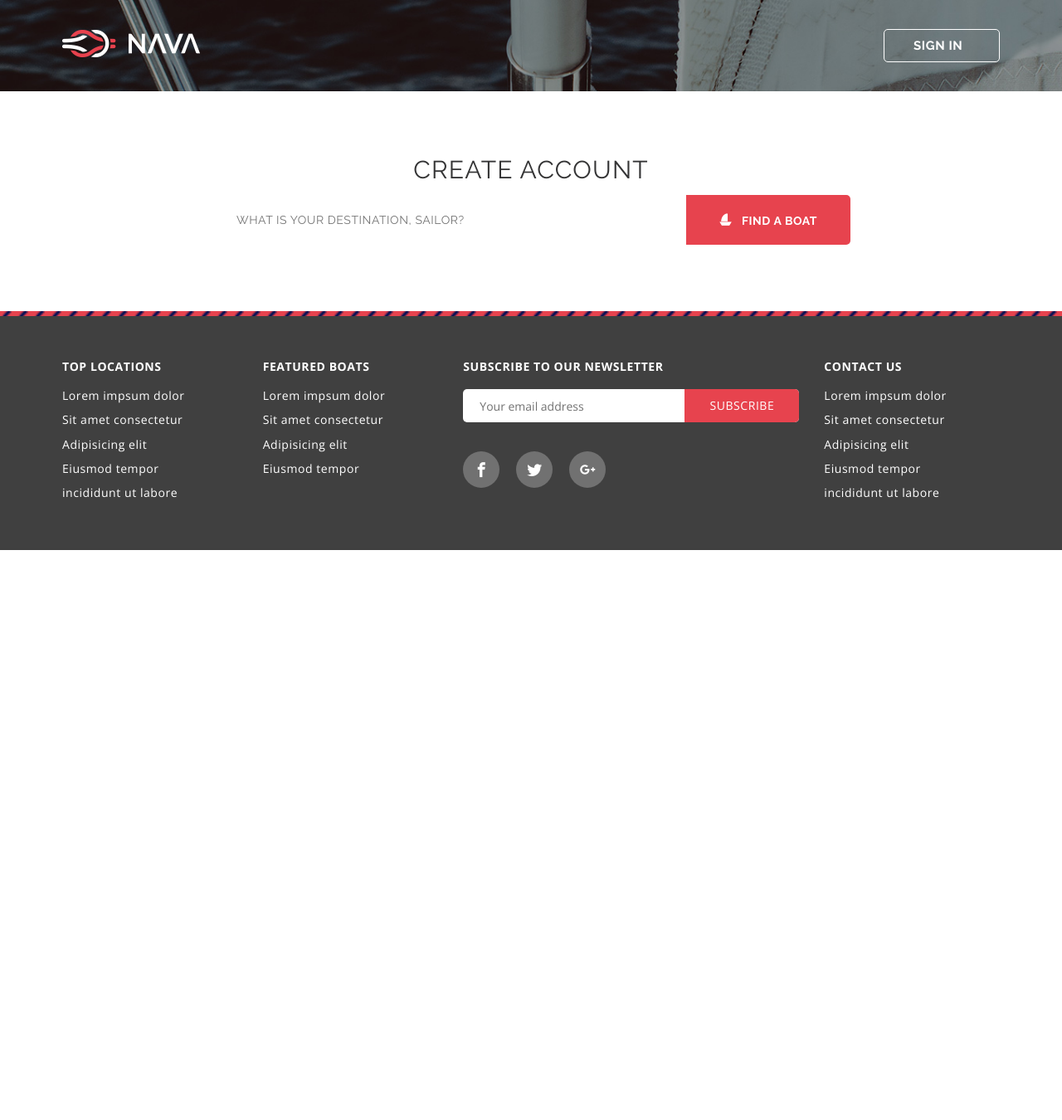
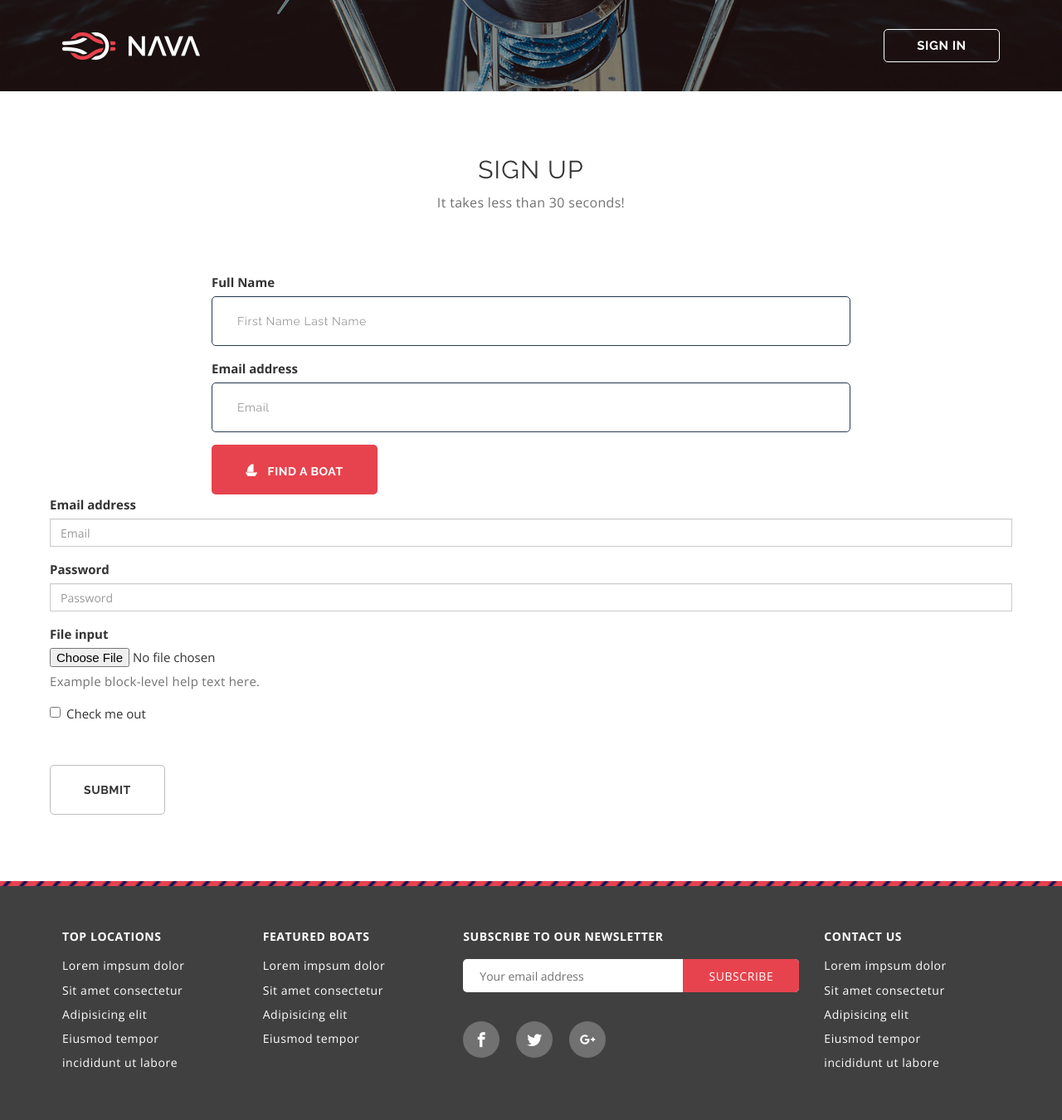
Before and after one commit to deone/btc, a Django app: page /accounts/create in a window 1280 px wide. Shown: the whole page at 83% size. Before the commit the page ends 663 px from the top, so only its background shows below. Run offline with Django 3.2, Linux system fonts and the light colour scheme; some libraries are stand-ins or nearby versions; some web fonts are replaced.

Commit message:
Signup template.

```diff
--- a/accounts/templates/accounts/create.html
+++ /dev/null
@@ -1,34 +0,0 @@
-{% extends 'base.html' %}
-
-{% load static %}
-
-{% block extra_css %}
-    <link rel="stylesheet" href="{% static 'css/extra.css' %}">
-{% endblock %}
-
-{% block signup %}{% endblock %}
-
-{% block app %}
-<!-- Hero Section -->
-<section class="section">
-  <div class="hero-box"></div>
-</section>
-
-<!-- Destinations Section -->
-<section class="section">
-  <!-- Title -->
-  <div class="section-title">
-    <div class="container">
-      <h2 class="title">Create Account</h2>
-      <div class="row">
-        <form class="destinations-form">
-          <div class="input-line">
-            <input type="text" name="destination" value="" class="form-input check-value" placeholder="WHAT IS YOUR DESTINATION, SAILOR?" />
-            <button type="button" name="destination-submit" class="form-submit btn btn-special">Find a boat</button>
-          </div>
-        </form>
-      </div>
-    </div>
-  </div>
-</section>
-{% endblock %}
--- /dev/null
+++ b/accounts/templates/accounts/signup.html
@@ -0,0 +1,69 @@
+{% extends 'base.html' %}
+
+{% load static %}
+
+{% block extra_css %}
+    <link rel="stylesheet" href="{% static 'css/extra.css' %}">
+{% endblock %}
+
+{% block signup_btn %}{% endblock %}
+
+{% block app %}
+<!-- Hero Section -->
+<section class="section">
+  <div class="hero-box"></div>
+</section>
+
+<!-- Destinations Section -->
+<section class="section">
+  <!-- Title -->
+  <div class="section-title">
+    <div class="container">
+      <h2 class="title">Sign Up</h2>
+      <p class="sub-title">It takes less than 30 seconds!</p>
+    </div>
+  </div>
+
+  <!-- Content -->
+  <div class="container">
+    <div class="row">
+      <form class="destinations-form">
+        <div class="form-group input-line">
+          <label for="full-name">Full Name</label>
+          <input type="text" id="full-name" class="form-control form-input" placeholder="First Name Last Name" />
+        </div>
+
+        <div class="form-group input-line">
+          <label for="email">Email address</label>
+          <input type="text" id="email" class="form-control form-input" placeholder="Email" />
+        </div>
+
+        <button type="button" name="destination-submit" class="btn btn-special">Find a boat</button>
+      </form>
+
+      <form>
+        <div class="form-group">
+          <label for="exampleInputEmail1">Email address</label>
+          <input type="email" class="form-control" id="exampleInputEmail1" placeholder="Email">
+        </div>
+        <div class="form-group">
+          <label for="exampleInputPassword1">Password</label>
+          <input type="password" class="form-control" id="exampleInputPassword1" placeholder="Password">
+        </div>
+        <div class="form-group">
+          <label for="exampleInputFile">File input</label>
+          <input type="file" id="exampleInputFile">
+          <p class="help-block">Example block-level help text here.</p>
+        </div>
+        <div class="checkbox">
+          <label>
+            <input type="checkbox"> Check me out
+          </label>
+        </div>
+        <button type="submit" class="btn btn-default">Submit</button>
+      </form>
+
+    </div>
+  </div>
+</section>
+{% endblock %}
--- a/accounts/views.py
+++ b/accounts/views.py
@@ -15,4 +15,4 @@ def create(request):
     else:
         form = CreateAccountForm() """
 
-    return render(request, 'accounts/create.html')
+    return render(request, 'accounts/signup.html')
--- a/static/css/extra.css
+++ b/static/css/extra.css
@@ -1,3 +1,8 @@
 .hero-box {
     padding: 55px 0;
 }
+
+.destinations-form .input-line .form-input {
+    border-width: 1px;
+    border-style: solid;
+}
--- a/templates/base.html
+++ b/templates/base.html
@@ -9,6 +9,7 @@
     <meta name="viewport" content="width=device-width, initial-scale=1, maximum-scale=1" />
     <link href="https://fonts.googleapis.com/css?family=Open+Sans:400,700|Raleway:400,700" rel="stylesheet" />
     <link href="{% static 'img/favicon.png' %}" type="image/x-icon" rel="shortcut icon" />
+    <link rel="stylesheet" href="https://maxcdn.bootstrapcdn.com/bootstrap/3.3.7/css/bootstrap.min.css" integrity="sha384-BVYiiSIFeK1dGmJRAkycuHAHRg32OmUcww7on3RYdg4Va+PmSTsz/K68vbdEjh4u" crossorigin="anonymous">
     <link rel="stylesheet" href="{% static 'css/screen.css' %}">
     {% block extra_css %}{% endblock %}
   </head>
@@ -23,10 +24,10 @@
              </a>
 
              <nav class="site-nav">
-                {% block signup %}
+                {% block signup_btn %}
                   <a href="{% url 'accounts:create' %}" class="btn btn-outlined">Sign up</a>
                 {% endblock %}
-                {% block signin %}
+                {% block signin_btn %}
                   <a href="#" class="btn btn-outlined">Sign in</a>
                 {% endblock %}
              </nav>
```
